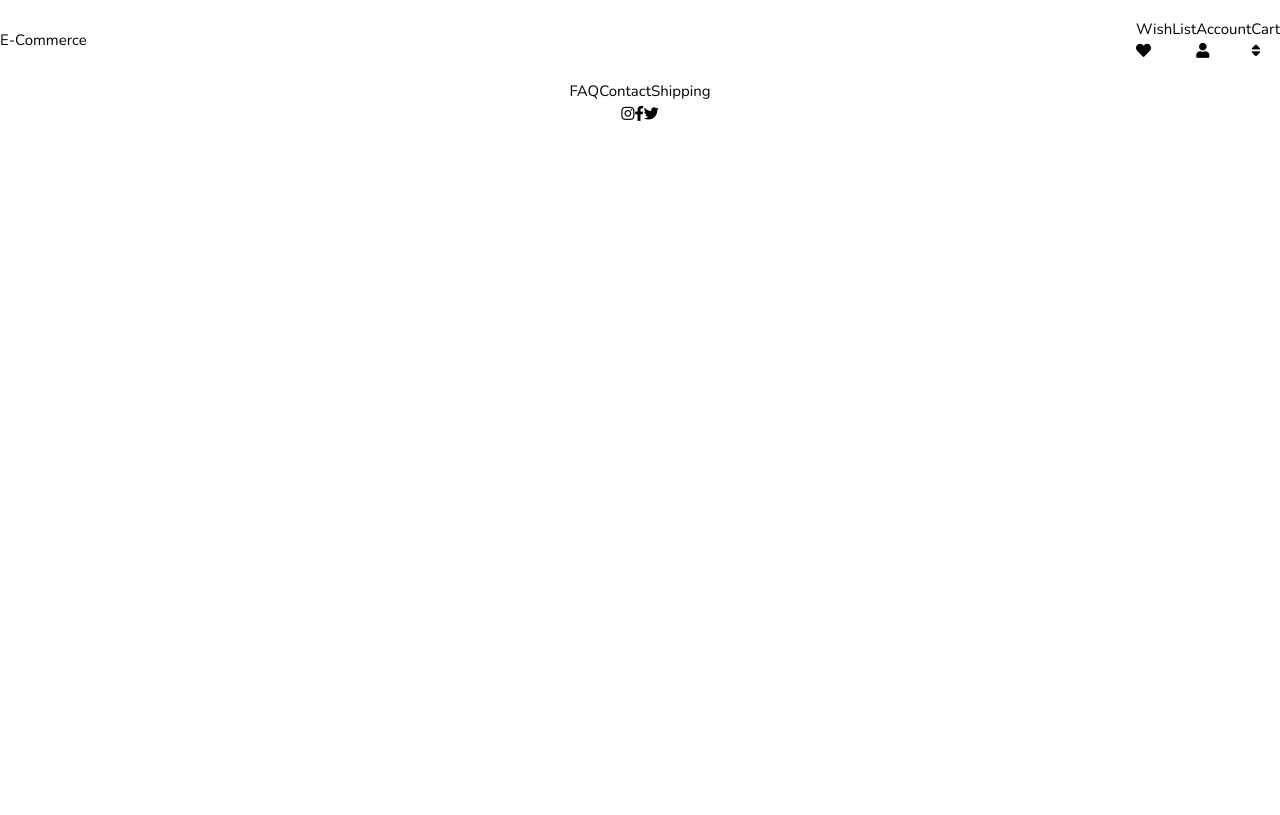
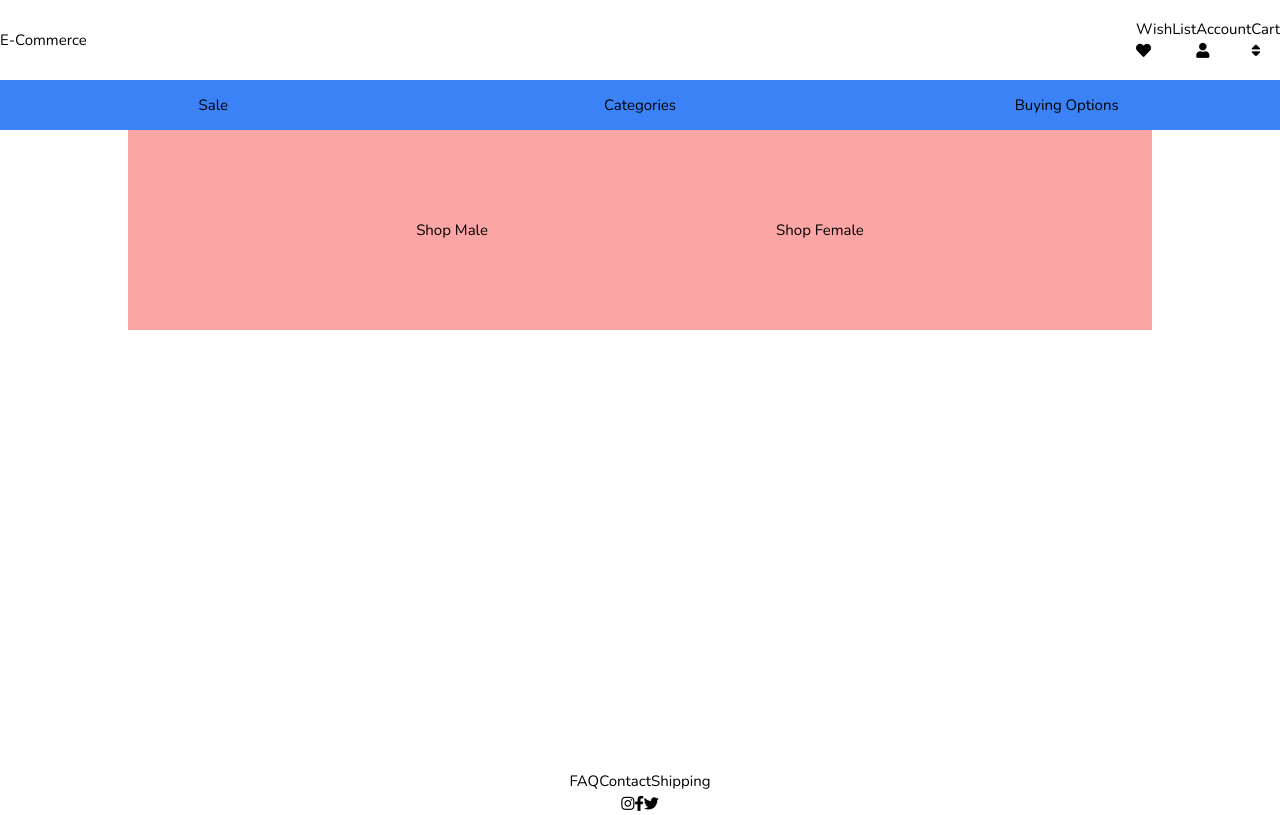
Before and after one commit to soyed/e-commerce-project, a React app: page /home in a window 1280 px wide. Built offline with nearby package versions, Linux system fonts and the light colour scheme.

Commit message:
completed homeOptionand hero page for the website

```diff
--- a/src/UIKit/UILink/UILink.tsx
+++ b/src/UIKit/UILink/UILink.tsx
@@ -1,11 +1,11 @@
 import React from 'react';
 import ClassNames from 'classnames';
 import { Link, NavLink } from 'react-router-dom';
-import { RouteType } from '../../routes/utils';
+import { LinkPath, RouteType } from '../../routes/utils';
 
 interface UILinkProps {
-  linkTo: string;
-  isActive?: boolean;
+  linkTo: LinkPath;
+  isActive: boolean;
   linkType: RouteType;
   activeClassName?: string;
   activeStyle?: object;
@@ -15,7 +15,7 @@ interface UILinkProps {
 const UILink: React.FC<UILinkProps> = (props) => {
   const {
     linkTo,
-    isActive,
+    isActive = false,
     activeClassName,
     activeStyle,
     children,
--- a/src/components/HomePage/Hero-Section/HeroSection.tsx
+++ b/src/components/HomePage/Hero-Section/HeroSection.tsx
@@ -0,0 +1,34 @@
+import React from 'react';
+import { LinkPath, RouteType } from '../../../routes/utils';
+import UILink from '../../../UIKit/UILink/UILink';
+
+interface HeroSectionProps {}
+
+const HeroSection: React.FC<HeroSectionProps> = (props) => {
+  return (
+    <div className='flex justify-center w-full'>
+      <div className='flex justify-evenly w-4/5 bg-red-300 h-80'>
+        <div className='flex justify-center items-center'>
+          <UILink
+            linkTo={LinkPath.MEN}
+            linkType={RouteType.COMMERCE}
+            isActive={false}
+          >
+            <button>Shop Male</button>
+          </UILink>
+        </div>
+        <div className='flex justify-center items-center'>
+          <UILink
+            linkTo={LinkPath.WOMEN}
+            linkType={RouteType.COMMERCE}
+            isActive={false}
+          >
+            <button>Shop Female</button>
+          </UILink>
+        </div>
+      </div>
+    </div>
+  );
+};
+
+export default HeroSection;
--- /dev/null
+++ b/src/components/HomePage/HomeOptions/HomeOptions.tsx
@@ -0,0 +1,43 @@
+import React from 'react';
+import { LinkPath, RouteType } from '../../../routes/utils';
+import UILink from '../../../UIKit/UILink/UILink';
+
+interface HomeOptionsProps {}
+
+const HomeOptions: React.FC<HomeOptionsProps> = (props) => {
+  const {} = props;
+
+  return (
+    <div className='flex justify-center w-full bg-blue-500 h-20 items-center '>
+      <div className='w-1/3 flex justify-center h-full items-center'>
+        <UILink
+          linkType={RouteType.COMMERCE}
+          isActive={true}
+          linkTo={LinkPath.SALE}
+        >
+          <h3>Sale</h3>
+        </UILink>
+      </div>
+      <div className='w-1/3 flex justify-center h-full items-center'>
+        <UILink
+          linkType={RouteType.COMMERCE}
+          isActive={true}
+          linkTo={LinkPath.CATEGORY}
+        >
+          <h3>Categories</h3>
+        </UILink>
+      </div>
+      <div className='w-1/3 flex justify-center h-full items-center'>
+        <UILink
+          linkType={RouteType.COMMERCE}
+          isActive={true}
+          linkTo={LinkPath.PURCHASE_OPTIONS}
+        >
+          <h3>Buying Options</h3>
+        </UILink>
+      </div>
+    </div>
+  );
+};
+
+export default HomeOptions;
--- a/src/components/HomePage/Homepage.tsx
+++ b/src/components/HomePage/Homepage.tsx
@@ -1,11 +1,18 @@
 import React from 'react';
+import HeroSection from './Hero-Section/HeroSection';
+import HomeOptions from './HomeOptions/HomeOptions';
 
 interface HomePageProps {}
 
 const HomePage: React.FC<HomePageProps> = (props) => {
   const {} = props;
 
-  return <></>;
+  return (
+    <div className={'flex flex-col flex-1'}>
+      <HomeOptions />
+      <HeroSection />
+    </div>
+  );
 };
 
 export default HomePage;
--- /dev/null
+++ b/src/components/HomePage/ProductCategory/ProductCategory.tsx
@@ -0,0 +1,13 @@
+import React from 'react';
+
+interface ProductCategoryProp {}
+
+const ProductCategory: React.FC<ProductCategoryProp> = (props) => {
+  return (
+    <div>
+      <p>Product Categories</p>
+    </div>
+  );
+};
+
+export default ProductCategory;
--- a/src/index.scss
+++ b/src/index.scss
@@ -11,16 +11,15 @@
 }
 
 body {
-  display: flex;
-  min-height: 100vh;
-  flex-direction: column;
   font-size: 1.5rem;
   // font-family: 'Gochi Hand', cursive;
   font-family: 'Nunito', sans-serif;
 }
 
 #root {
-  height: 100%;
+  display: flex;
+  min-height: 100vh;
+  flex-direction: column;
 }
 
 a {
--- a/src/routes/utils.ts
+++ b/src/routes/utils.ts
@@ -14,6 +14,11 @@ export enum LinkPath {
   ACCOUNT = '/account',
   FAVORITES = '/favorites',
   CART = '/cart',
+  MEN = '/men',
+  WOMEN = '/women',
+  SALE = '/products?fields=sale',
+  CATEGORY = '/categories',
+  PURCHASE_OPTIONS = '/purchase-options',
   // NOT Found
   NOTFOUND = '*',
 }
```
